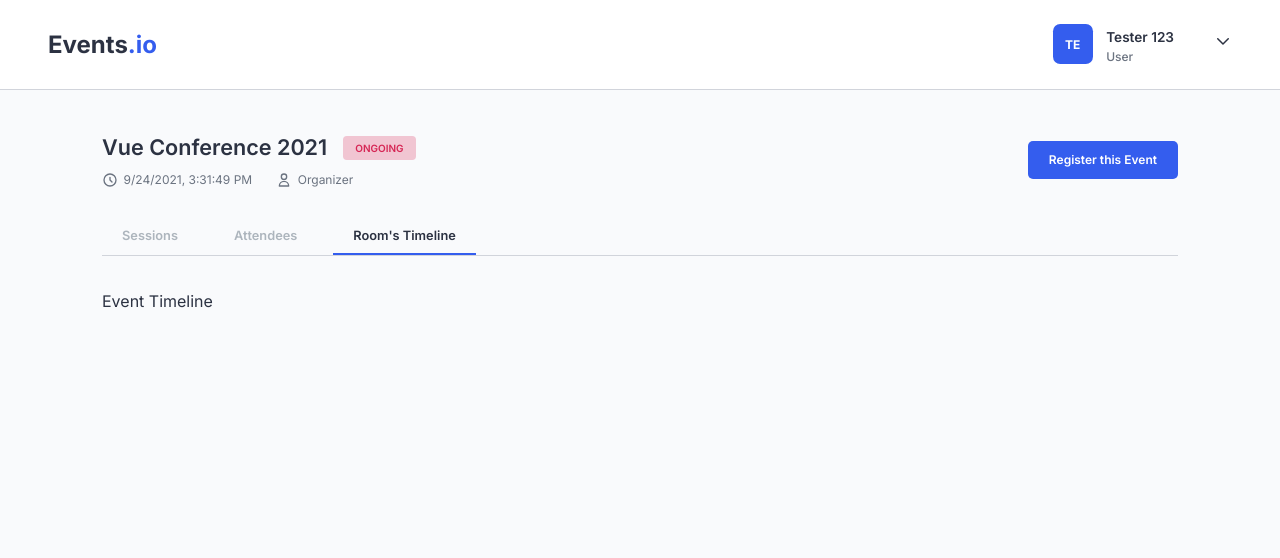
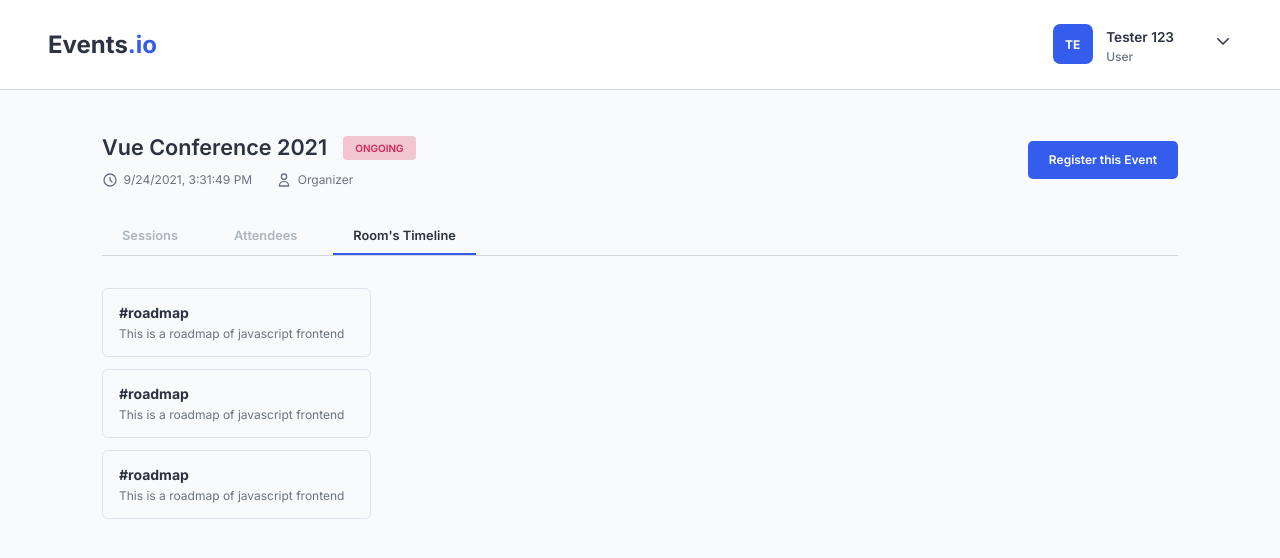
Before and after one commit to Erik3010/events.io, a React (Create React App) app: page /event/1 in a window 1280 px wide. Both pictures are taken after a click on the element "Room's Timeline". Shown: the top 558 px of the page. Built offline with nearby package versions, Linux system fonts and the light colour scheme.

Commit message:
feat: add channel card

```diff
--- a/src/components/Event/EventTimeline/EventTimeline.js
+++ b/src/components/Event/EventTimeline/EventTimeline.js
@@ -1,7 +1,33 @@
 import styles from "components/Event/EventTimeline/EventTimeline.module.scss";
 
 function EventTimeline() {
-  return <div>Event Timeline</div>;
+  return (
+    <div className={styles["event-timeline"]}>
+      <div className={styles["channel-sidebar"]}>
+        <div className={styles["channel-list"]}>
+          <div className={styles["channel-card"]}>
+            <div className={styles["channel-card-title"]}>#roadmap</div>
+            <div className={styles["channel-card-subtitle"]}>
+              This is a roadmap of javascript frontend
+            </div>
+          </div>
+          <div className={styles["channel-card"]}>
+            <div className={styles["channel-card-title"]}>#roadmap</div>
+            <div className={styles["channel-card-subtitle"]}>
+              This is a roadmap of javascript frontend
+            </div>
+          </div>
+          <div className={styles["channel-card"]}>
+            <div className={styles["channel-card-title"]}>#roadmap</div>
+            <div className={styles["channel-card-subtitle"]}>
+              This is a roadmap of javascript frontend
+            </div>
+          </div>
+        </div>
+      </div>
+      <div className={styles["room-timeline"]}></div>
+    </div>
+  );
 }
 
 export default EventTimeline;
--- a/src/components/Event/EventTimeline/EventTimeline.module.scss
+++ b/src/components/Event/EventTimeline/EventTimeline.module.scss
@@ -0,0 +1,32 @@
+@import "scss/variables";
+
+.event-timeline {
+  display: grid;
+  grid-template-columns: 1fr 3fr;
+  .channel-sidebar {
+    .channel-list {
+      > * + * {
+        margin-top: 0.75rem;
+      }
+      .channel-card {
+        padding: 0.75rem 1rem;
+        border-radius: 0.35rem;
+        border: 1.35px solid $placeholder;
+        cursor: pointer;
+        transition: $transition;
+        &-title {
+          font-weight: bold;
+          font-size: 0.875rem;
+        }
+        &-subtitle {
+          color: $subtitle;
+          font-size: 0.75rem;
+        }
+        &:hover {
+          border-color: $primary;
+          box-shadow: $shadowMd;
+        }
+      }
+    }
+  }
+}
```
